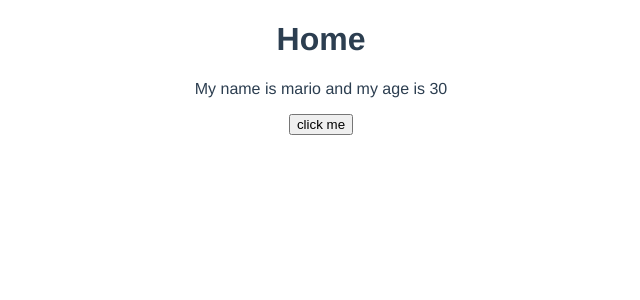
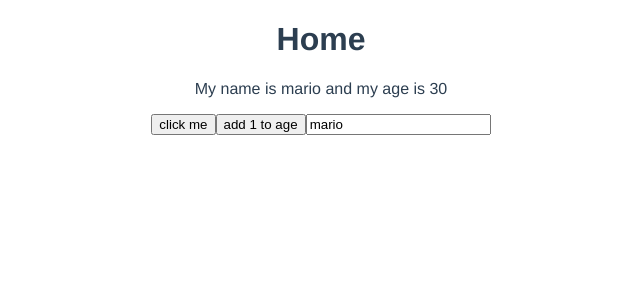
Before and after one commit to LinhKH/reaction-timer, a Vue app: page / in a window 1280 px wide. Shown: the top 300 px of the page, without its empty margins (319-959 px from the left). Built offline with nearby package versions, Linux system fonts and the light colour scheme.

Commit message:
Using Refs for Reactivity

```diff
--- a/src/views/Home.vue
+++ b/src/views/Home.vue
@@ -1,31 +1,26 @@
 <template>
     <div class="home">
         <h1>Home</h1>
-        <p ref="p">My name is {{ name }} and my age is {{ age }}</p>
+        <p>My name is {{ name }} and my age is {{ age }}</p>
         <button @click="handleClick">click me</button>
+        <button @click="age++">add 1 to age</button>
+        <input type="text" v-model="name">
     </div>
 </template>
 
 <script>
 import { ref } from 'vue'
-
 export default {
     name: 'Home',
     setup() {
-        let name = 'mario'
-        let age = 30
-
-        const p = ref(null)
-
+        const name = ref('mario')
+        const age = ref(30)
+        // const p = ref(null)
         const handleClick = () => {
-            console.log(p, p.value)
-            p.value.classList.add('test')
-            p.value.textContent = 'hello, ninjas'
+            name.value = 'luigi'
+            age.value = 35
         }
-
-        console.log(p.value)
-
-        return { name, age, handleClick, p }
+        return { name, age, handleClick }
     },
 }
 </script>
```
